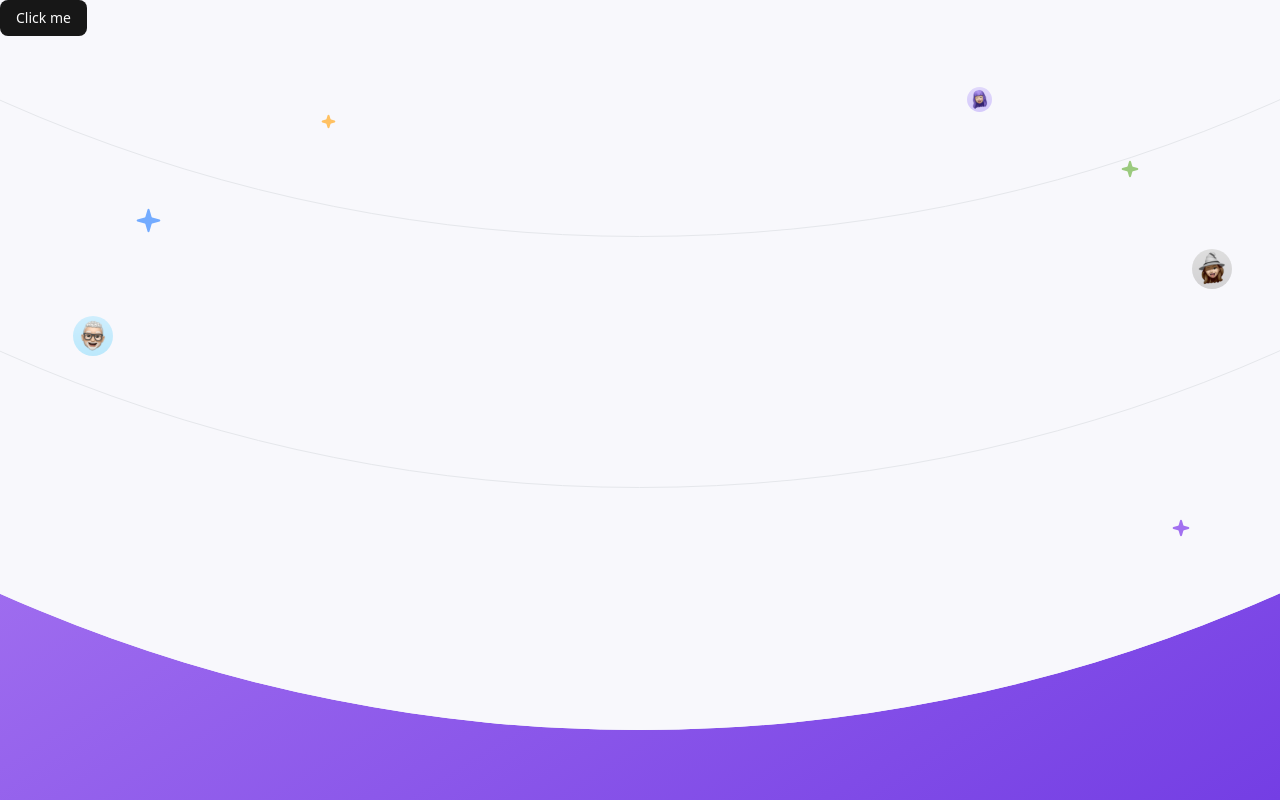
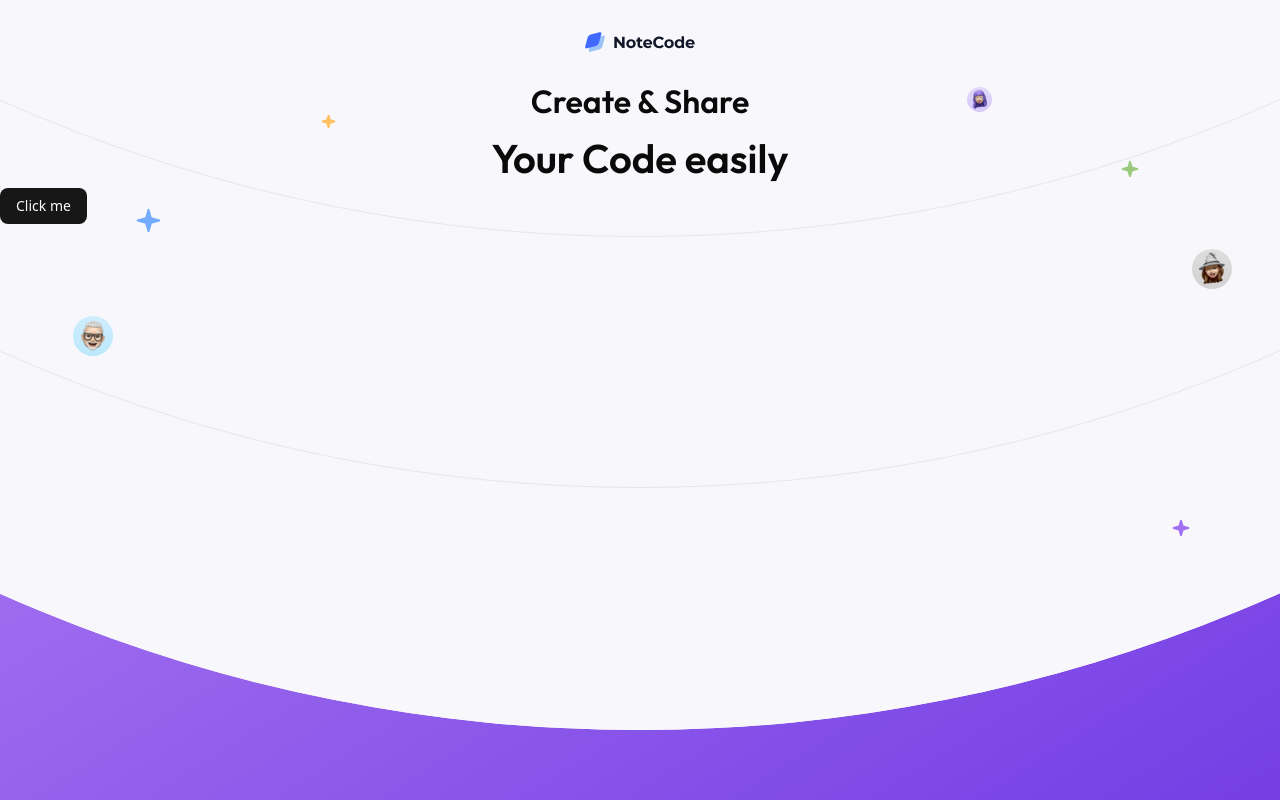
Before and after one commit to morimorig3/dev-challenges-code-sharing-app, a React (Vite) app in the folder frontend/: page / in a window 1280 px wide. Built offline with nearby package versions, Linux system fonts and the light colour scheme.

Commit message:
feat: Add Header

```diff
--- a/frontend/index.html
+++ b/frontend/index.html
@@ -5,6 +5,12 @@
     <link rel="icon" type="image/svg+xml" href="/favicon.ico" />
     <meta name="viewport" content="width=device-width, initial-scale=1.0" />
     <title>NoteCode</title>
+    <link rel="preconnect" href="https://fonts.googleapis.com" />
+    <link rel="preconnect" href="https://fonts.gstatic.com" crossorigin />
+    <link
+      href="https://fonts.googleapis.com/css2?family=Outfit:wght@100..900&display=swap"
+      rel="stylesheet"
+    />
   </head>
   <body>
     <div id="root"></div>
--- a/frontend/src/App.tsx
+++ b/frontend/src/App.tsx
@@ -1,5 +1,6 @@
 import { Button } from "@/components/ui/button";
 import bgImage from "@/assets/Hero-Background-notecode.svg";
+import { Header } from "./components/common/headet";
 
 function App() {
   return (
@@ -7,7 +8,10 @@ function App() {
       className="w-screen min-h-screen bg-size-[100%] bg-no-repeat"
       style={{ backgroundImage: `url(${bgImage})` }}
     >
-      <Button>Click me</Button>
+      <div className="pt-8 pb-16">
+        <Header />
+        <Button>Click me</Button>
+      </div>
     </div>
   );
 }
--- /dev/null
+++ b/frontend/src/components/common/headet.tsx
@@ -0,0 +1,16 @@
+import logoImage from "@/assets/NoteCodeLogo.svg";
+
+export const Header = () => {
+  return (
+    <header className="flex flex-col gap-y-4 items-center font-[Outfit] font-semibold">
+      <p>
+        <img src={logoImage} alt="Note Code" />
+      </p>
+      <h1 className="text-[40px] text-center">
+        <span className="text-[32px]">Create & Share</span>
+        <br />
+        Your Code easily
+      </h1>
+    </header>
+  );
+};
```
